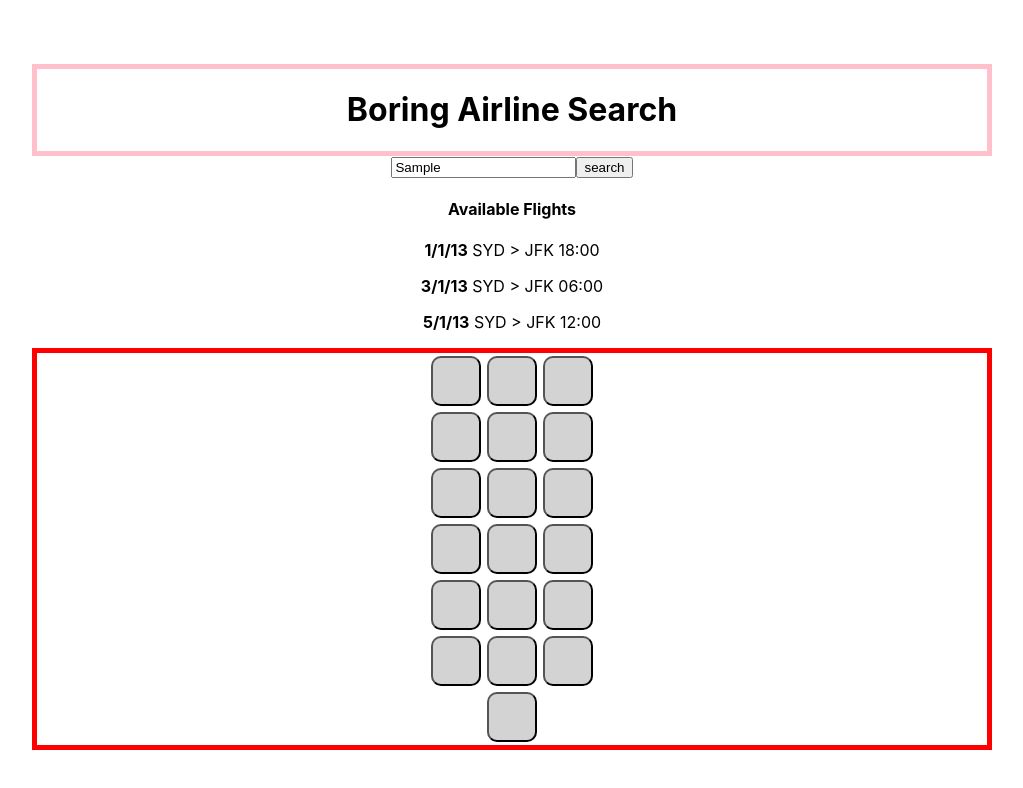
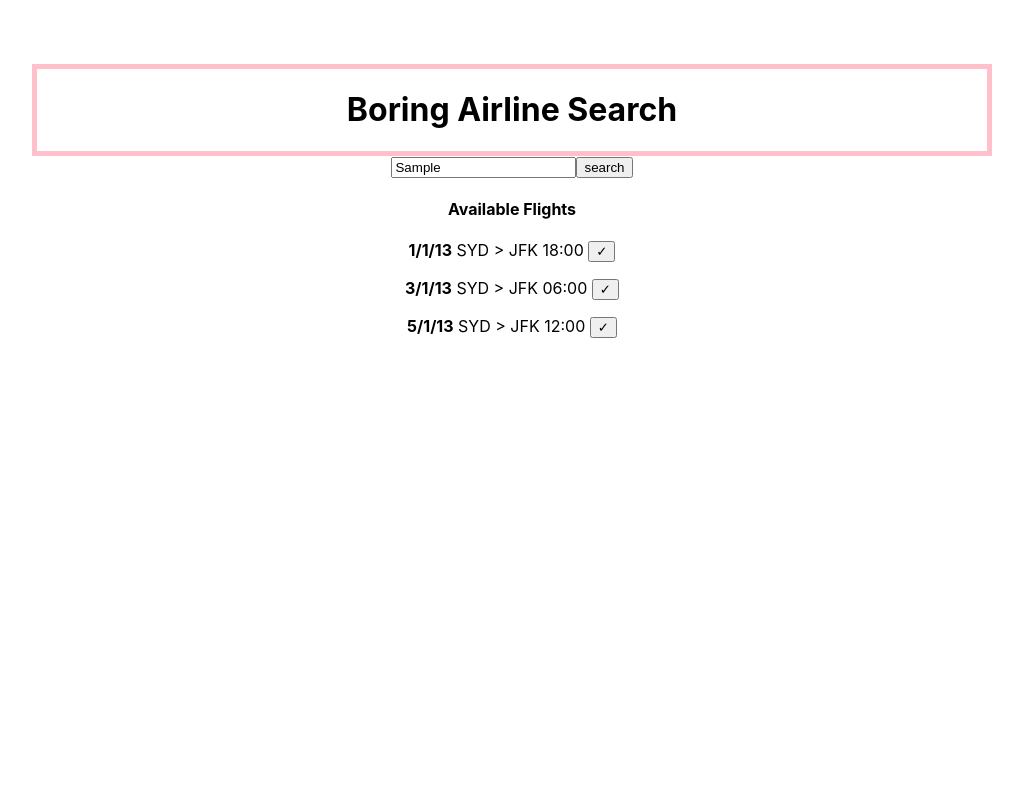
Before and after one commit to Justinmehmed/boring-airlines-client, a React (Create React App) app: page / in a window 1280 px wide. Both pictures are taken after typing "Sample" into the empty fields and a click on the input "search". Shown: the top 788 px of the page, without its empty margins (128-1151 px from the left). Built offline with nearby package versions, Linux system fonts and the light colour scheme.

Commit message:
Render Flights list on form submit + Flight seat selection on form submit

```diff
--- a/src/components/Airline.js
+++ b/src/components/Airline.js
@@ -15,6 +15,7 @@ class Flight extends Component {
   render() {
     return(
       <div id="border-outline">
+      <h3>Select a seat:</h3>
       <PlaneDiagram />
       <ReserveSeat />
       <Seats />
--- a/src/components/App.js
+++ b/src/components/App.js
@@ -1,4 +1,3 @@
-import Airline from './Airline';
 import ToAndFrom from './ToAndFrom';
 
 import Header from './Header';
@@ -8,7 +7,6 @@ function App() {
     <div className="App">
     <Header />
     <ToAndFrom />
-    <Airline />
 
     </div>
   );
--- a/src/components/ListOfFlights.js
+++ b/src/components/ListOfFlights.js
@@ -1,14 +1,50 @@
 import React, {Component} from 'react'
 
+import Airline from './Airline'
+
 class ListOfFlights extends Component {
+
+constructor() {
+  super();
+  this.state = {
+    flightSelected: false
+  }
+  this._handleSubmit = this._handleSubmit.bind(this)
+}
+
+_handleSubmit(event) {
+  console.log('Yes ive been clicked')
+  event.preventDefault();
+  this.setState({flightSelected: true})
+  if(this.state.flightSelected === true) {
+    console.log('Now i am true')
+  } else {
+    console.log('i am nothing')
+  }
+}
+
+
 
   render() {
     return(
       <div>
+
         <h4>Available Flights</h4>
-        <p><strong>1/1/13</strong> SYD > JFK 18:00</p>
-        <p><strong>3/1/13</strong> SYD > JFK 06:00</p>
-        <p><strong>5/1/13</strong> SYD > JFK 12:00</p>
+
+        <form onSubmit={this._handleSubmit}>
+          <div>
+            <p><strong>1/1/13</strong> SYD > JFK 18:00 <button onClick={this._handleSubmit}>✓</button></p>
+          </div>
+
+          <div>
+            <p><strong>3/1/13</strong> SYD > JFK 06:00 <button onClick={this._handleSubmit}>✓</button></p>
+          </div>
+
+          <div>
+            <p><strong>5/1/13</strong> SYD > JFK 12:00 <button onClick={this._handleSubmit}>✓</button></p>
+          </div>
+        </form>
+        {this.state.flightSelected && <Airline />}
       </div>
     )
   }
--- a/src/components/ReserveSeat.js
+++ b/src/components/ReserveSeat.js
@@ -40,7 +40,6 @@ class ReserveSeat extends Component {
     return (
       <div className={ this.state.isTaken ? "seat taken" : "seat free" } onClick={ this._handleClick } >
       <div className={ this.props.selectedSeat === this.props.seatId && !this.state.isTaken ? "selected" : null } >
-
       </div>
       </div>
     );
```
